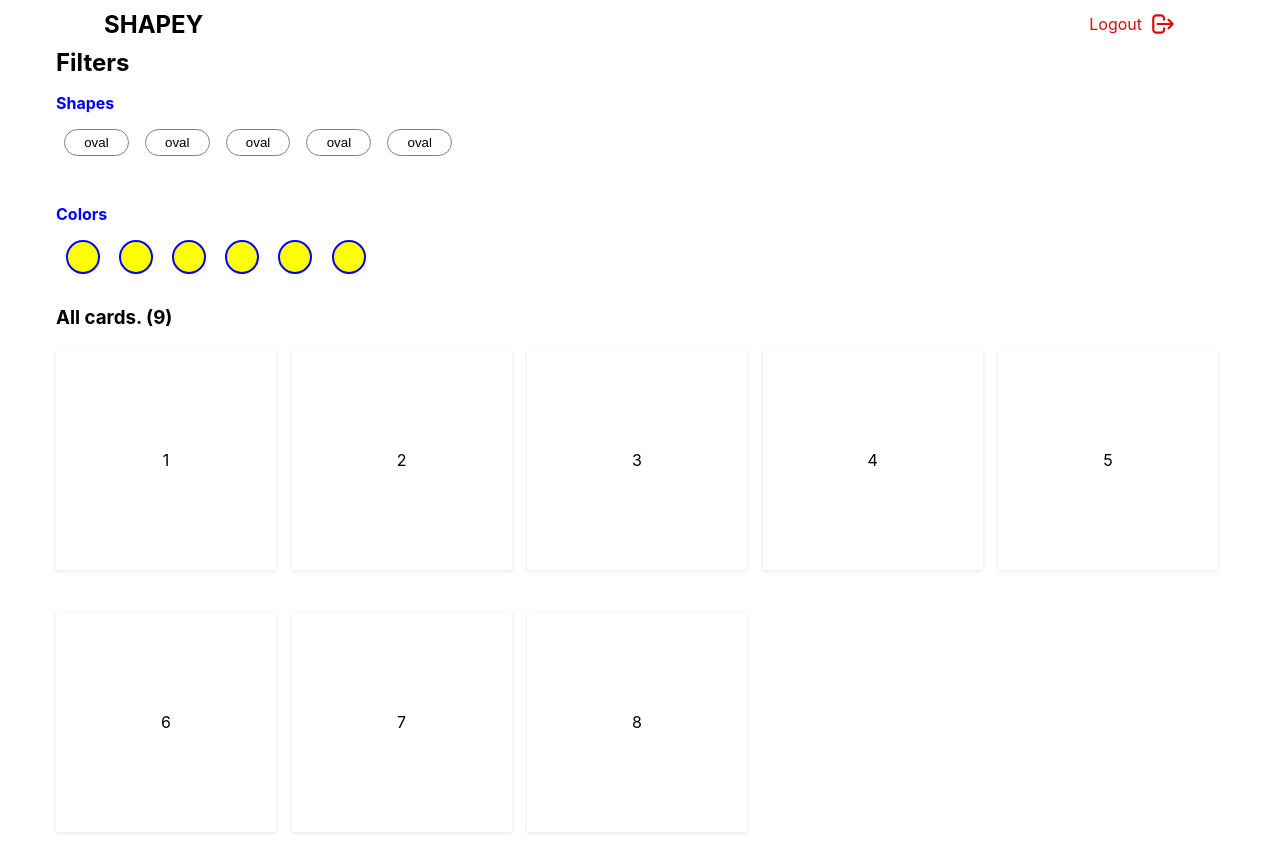
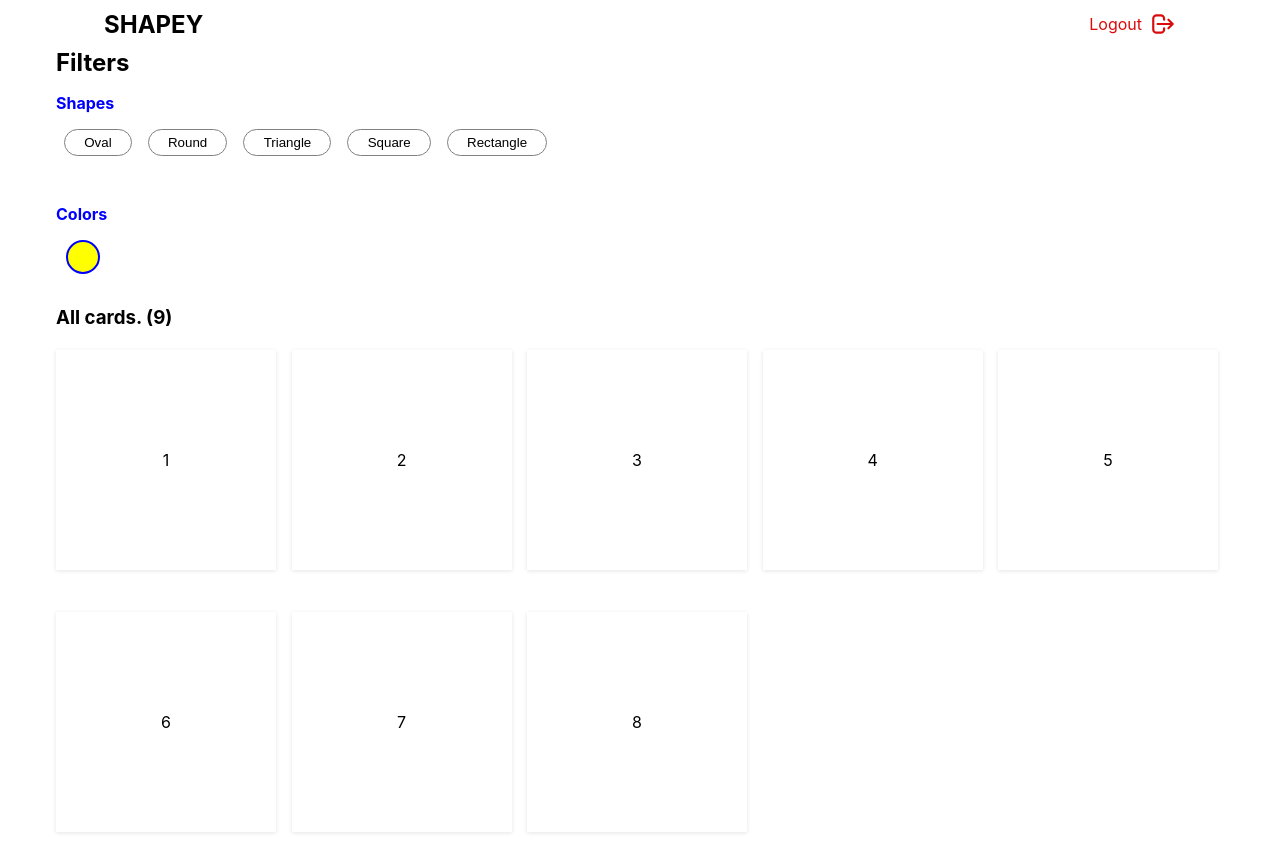
Before and after one commit to kokoforbes/shapey, a React (Create React App) app: page / in a window 1280 px wide. Both pictures are taken after a click on the button "Login". Built offline with nearby package versions, Linux system fonts and the light colour scheme.

Commit message:
Implemented shapes designs

```diff
--- a/src/components/Filters/Filters.module.scss
+++ b/src/components/Filters/Filters.module.scss
@@ -7,13 +7,27 @@
 .shapes {
   padding: 1rem  0;
 
-  .btnRounded {
+  button {
     padding: 0.3rem 1.2rem;
     margin: 0 0.5rem;
     border-radius: 50px;
     background-color: transparent;
     border: 1px solid grey;
     cursor: pointer;
+    transition: all .3s;
+    text-transform: capitalize;
+
+    &.active {
+      background: #62845F;
+      border: #62845F 1px solid;
+      color: white;
+    }
+
+    &:hover {
+        	background: #62845F;
+        	border: #62845F 1px solid;
+        	color: white;
+        }
   }
 }
 
--- a/src/components/Filters/Filters.tsx
+++ b/src/components/Filters/Filters.tsx
@@ -1,7 +1,33 @@
 import React from "react";
+import { connect } from 'react-redux';
+import { Dispatch } from 'redux';
+import { ColorInterface, ShapeInterface } from '../../data';
+import { toggleColor, toggleShape } from '../../state/filter/filter.actions';
+import { ApplicationState } from '../../state/root.reducer';
 import styles from "./Filters.module.scss";
 
-const Filters = () => {
+
+
+interface FiltersProps {
+  colors: ColorInterface[];
+  shapes: ShapeInterface[];
+  toggleColorAction: (color: string) => void;
+  toggleShapeAction: (shape: string) => void;
+}
+
+const Filters = (props: FiltersProps) => {
+
+  const { colors, shapes, toggleColorAction, toggleShapeAction } = props;
+
+  const colorToggle = (color: string) => {
+    toggleColorAction(color);
+  };
+
+  const shapeToggle = (shape: string) => {
+    toggleShapeAction(shape);
+  };
+
+
   return (
     <div className='filters'>
       <h2>Filters</h2>
@@ -10,11 +36,16 @@ const Filters = () => {
         <h4 className='text-blue'>Shapes</h4>
 
         <div className='row'>
-          <button className={styles.btnRounded}>oval</button>
-          <button className={styles.btnRounded}>oval</button>
-          <button className={styles.btnRounded}>oval</button>
-          <button className={styles.btnRounded}>oval</button>
-          <button className={styles.btnRounded}>oval</button>
+          {shapes.map((shapeObject) => (
+            <button
+              type="button"
+              className={shapeObject.selected ? 'active' : ''}
+              key={shapeObject.shape}
+              onClick={() => shapeToggle(shapeObject.shape)}
+            >
+              {shapeObject.shape}
+            </button>
+          ))}
         </div>
       </section>
 
@@ -22,15 +53,31 @@ const Filters = () => {
         <h4 className='text-blue'>Colors</h4>
         <div className='row'>
           <div className={styles.circle}></div>
-          <div className={styles.circle}></div>
-          <div className={styles.circle}></div>
-          <div className={styles.circle}></div>
-          <div className={styles.circle}></div>
-          <div className={styles.circle}></div>
+          {colors.map((colorObject) => (
+            <span
+              role="button"
+              tabIndex={0}
+              aria-label="color"
+              key={colorObject.color}
+              className={`${colorObject.selected ? 'active' : ''} ${colorObject.color}`}
+              onKeyDown={() => colorToggle(colorObject.color)}
+              onClick={() => colorToggle(colorObject.color)}
+            />
+          ))}
         </div>
       </section>
     </div>
   );
 };
 
-export default Filters;
+const mapStateToProps = (state: ApplicationState) => ({
+  colors: state.filter.colors,
+  shapes: state.filter.shapes,
+});
+
+const mapDispatchToProps = (dispatch: Dispatch) => ({
+  toggleColorAction: (color: string) => dispatch(toggleColor(color)),
+  toggleShapeAction: (shape: string) => dispatch(toggleShape(shape)),
+});
+
+export default connect(mapStateToProps, mapDispatchToProps)(Filters);
```
